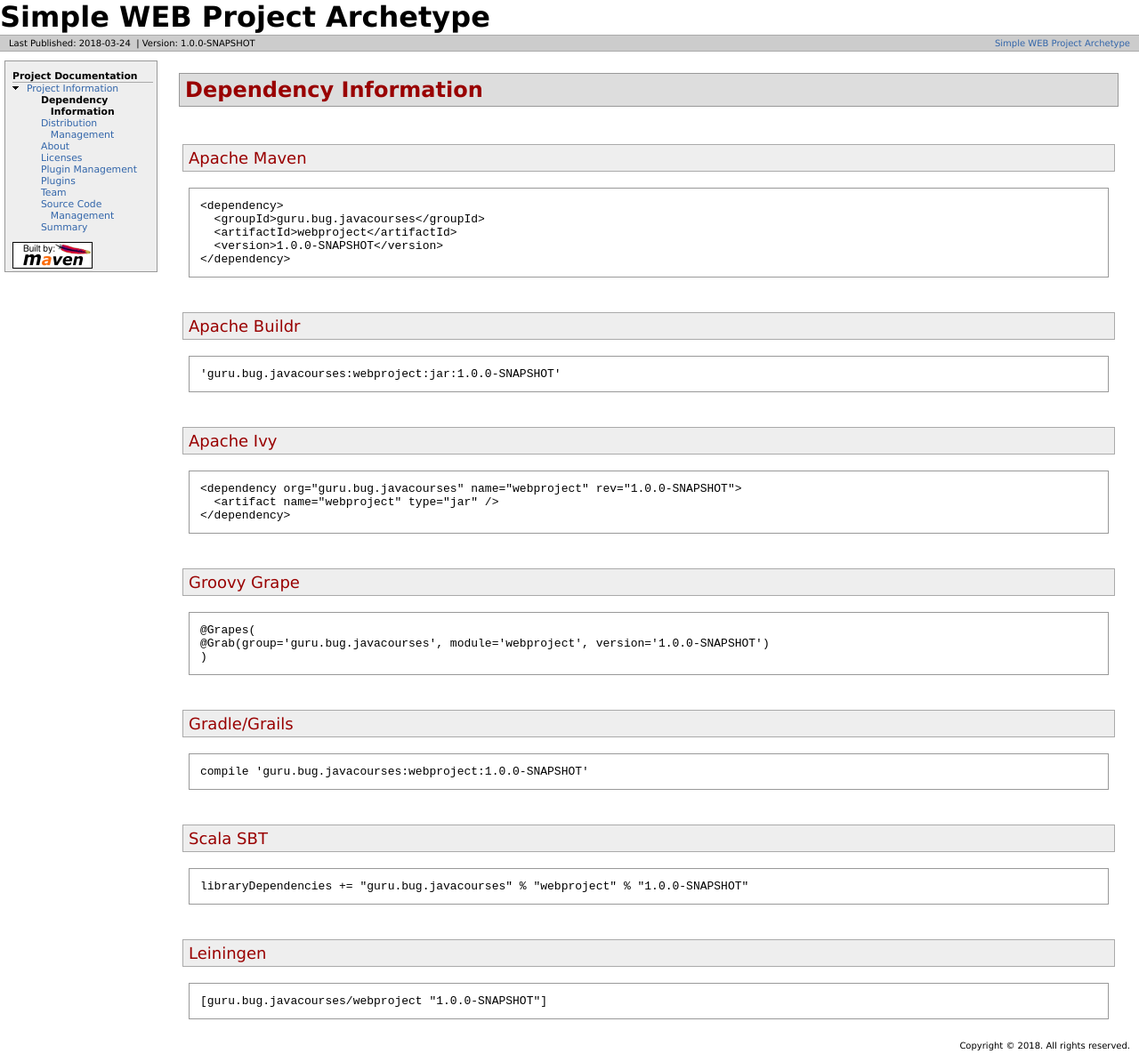
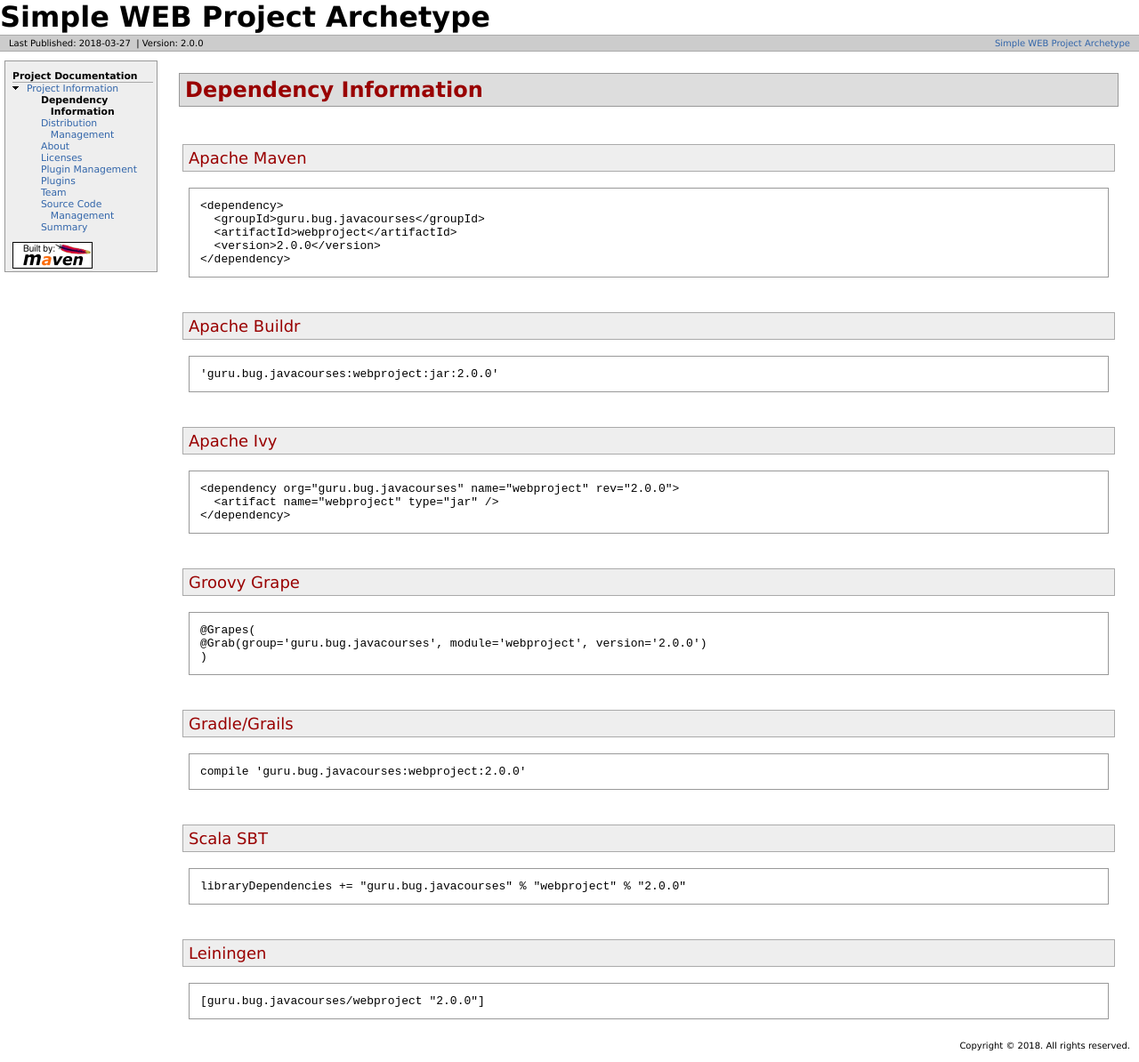
Before and after one commit to andrey-makeyev/javacourses-webproject-archetype, a plain HTML site: page dependency-info.html in a window 1280 px wide. Shown: the whole page at 89% size. Drawn offline with Linux system fonts and the light colour scheme.

Commit message:
Creating site for 2.0.0

```diff
--- a/dependency-info.html
+++ b/dependency-info.html
@@ -1,5 +1,5 @@
 <!DOCTYPE html PUBLIC "-//W3C//DTD XHTML 1.0 Transitional//EN" "http://www.w3.org/TR/xhtml1/DTD/xhtml1-transitional.dtd">
-<!-- Generated by Apache Maven Doxia Site Renderer 1.7.4 at 2018-03-24 -->
+<!-- Generated by Apache Maven Doxia Site Renderer 1.7.4 at 2018-03-27 -->
 <html xmlns="http://www.w3.org/1999/xhtml" xml:lang="en" lang="en">
   <head>
     <meta http-equiv="Content-Type" content="text/html; charset=UTF-8" />
@@ -25,8 +25,8 @@
     <div id="breadcrumbs">
 
                 <div class="xleft">
-        <span id="publishDate">Last Published: 2018-03-24</span>
-                  &nbsp;| <span id="projectVersion">Version: 1.0.0-SNAPSHOT</span>
+        <span id="publishDate">Last Published: 2018-03-27</span>
+                  &nbsp;| <span id="projectVersion">Version: 2.0.0</span>
                       </div>
             <div class="xright">                    <a href="./" title="Simple WEB Project Archetype">Simple WEB Project Archetype</a>
 
@@ -89,36 +89,36 @@
 <pre>&lt;dependency&gt;
   &lt;groupId&gt;guru.bug.javacourses&lt;/groupId&gt;
   &lt;artifactId&gt;webproject&lt;/artifactId&gt;
-  &lt;version&gt;1.0.0-SNAPSHOT&lt;/version&gt;
+  &lt;version&gt;2.0.0&lt;/version&gt;
 &lt;/dependency&gt;</pre></div></div>
 <div class="section">
 <h3><a name="Apache_Buildr"></a>Apache Buildr</h3><a name="Apache_Buildr"></a>
 <div class="source">
-<pre>'guru.bug.javacourses:webproject:jar:1.0.0-SNAPSHOT'</pre></div></div>
+<pre>'guru.bug.javacourses:webproject:jar:2.0.0'</pre></div></div>
 <div class="section">
 <h3><a name="Apache_Ivy"></a>Apache Ivy</h3><a name="Apache_Ivy"></a>
 <div class="source">
-<pre>&lt;dependency org=&quot;guru.bug.javacourses&quot; name=&quot;webproject&quot; rev=&quot;1.0.0-SNAPSHOT&quot;&gt;
+<pre>&lt;dependency org=&quot;guru.bug.javacourses&quot; name=&quot;webproject&quot; rev=&quot;2.0.0&quot;&gt;
   &lt;artifact name=&quot;webproject&quot; type=&quot;jar&quot; /&gt;
 &lt;/dependency&gt;</pre></div></div>
 <div class="section">
 <h3><a name="Groovy_Grape"></a>Groovy Grape</h3><a name="Groovy_Grape"></a>
 <div class="source">
 <pre>@Grapes(
-@Grab(group='guru.bug.javacourses', module='webproject', version='1.0.0-SNAPSHOT')
+@Grab(group='guru.bug.javacourses', module='webproject', version='2.0.0')
 )</pre></div></div>
 <div class="section">
 <h3><a name="GradleGrails"></a>Gradle/Grails</h3><a name="GradleGrails"></a>
 <div class="source">
-<pre>compile 'guru.bug.javacourses:webproject:1.0.0-SNAPSHOT'</pre></div></div>
+<pre>compile 'guru.bug.javacourses:webproject:2.0.0'</pre></div></div>
 <div class="section">
 <h3><a name="Scala_SBT"></a>Scala SBT</h3><a name="Scala_SBT"></a>
 <div class="source">
-<pre>libraryDependencies += &quot;guru.bug.javacourses&quot; % &quot;webproject&quot; % &quot;1.0.0-SNAPSHOT&quot;</pre></div></div>
+<pre>libraryDependencies += &quot;guru.bug.javacourses&quot; % &quot;webproject&quot; % &quot;2.0.0&quot;</pre></div></div>
 <div class="section">
 <h3><a name="Leiningen"></a>Leiningen</h3><a name="Leiningen"></a>
 <div class="source">
-<pre>[guru.bug.javacourses/webproject &quot;1.0.0-SNAPSHOT&quot;]</pre></div></div></div>
+<pre>[guru.bug.javacourses/webproject &quot;2.0.0&quot;]</pre></div></div></div>
       </div>
     </div>
     <div class="clear">
```
Also changed, not shown: distribution-management.html (+7 -3 lines), index.html (+3 -3 lines), license.html (+4 -4 lines), plugin-management.html (+3 -3 lines), plugins.html (+13 -9 lines), project-info.html (+3 -3 lines), project-summary.html (+4 -4 lines), source-repository.html (+3 -3 lines), team-list.html (+3 -3 lines).
